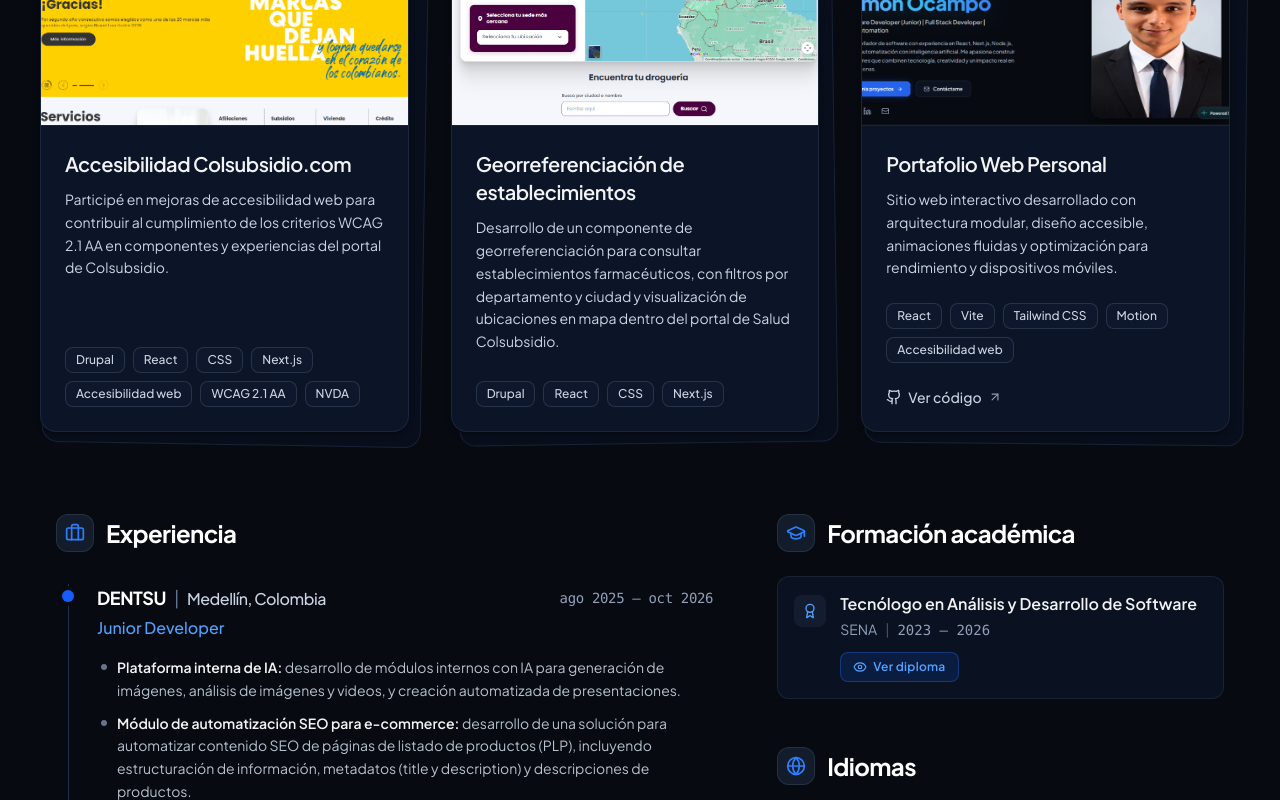
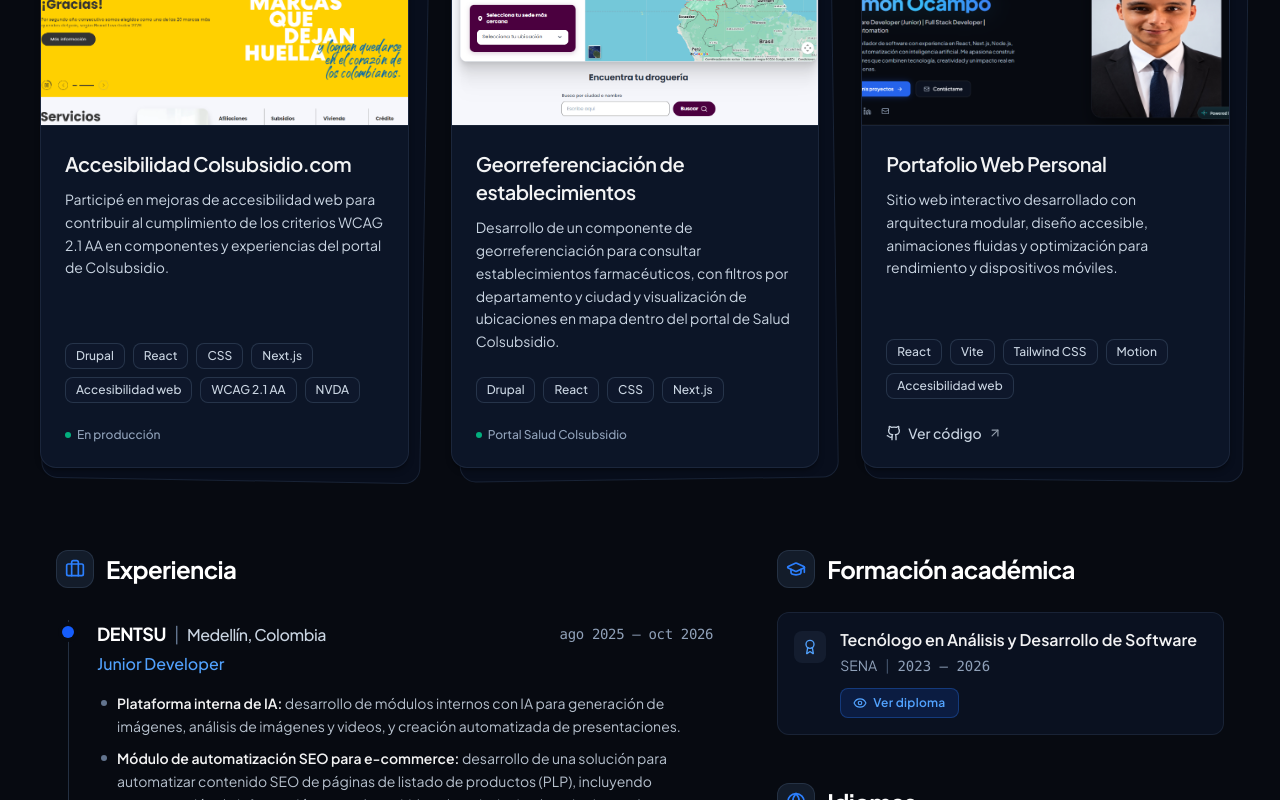
Before and after one commit to simon-ocampo1123/simon-ocampo-portfolio, a React (Vite) app: page / in a window 1280 px wide. Shown: the part 1100-1900 px from the top of the page. Built offline with nearby package versions, Linux system fonts and the light colour scheme.

Commit message:
feat: hacer ProjectCard y FeaturedProjects 100% dinámicos según datos del proyecto

```diff
--- a/src/components/molecules/ProjectCard/ProjectCard.jsx
+++ b/src/components/molecules/ProjectCard/ProjectCard.jsx
@@ -28,10 +28,10 @@ export function ProjectCard({ project, index = 0 }) {
     technologies = [],
     liveUrl,
     repositoryUrl,
+    availability,
   } = project
 
   const variation = CARD_VARIATIONS[index % CARD_VARIATIONS.length] || CARD_VARIATIONS[0]
-  const isColsubsidio = id.includes('colsubsidio')
 
   return (
     <div className="relative group/card h-full pr-2.5 pb-2.5">
@@ -55,7 +55,7 @@ export function ProjectCard({ project, index = 0 }) {
                 <Globe className="w-5 h-5 text-slate-400" aria-hidden="true" />
               </div>
               <span className="text-xs font-medium text-slate-400 tracking-wide">
-                {isColsubsidio ? 'Colsubsidio' : title}
+                {availability || title}
               </span>
             </div>
           )}
@@ -89,7 +89,7 @@ export function ProjectCard({ project, index = 0 }) {
             </ul>
           )}
 
-          {(liveUrl || repositoryUrl) && (
+          {(liveUrl || repositoryUrl || availability) && (
             <div className="pt-2 flex items-center gap-4 flex-wrap">
               {liveUrl && (
                 <a
@@ -123,6 +123,13 @@ export function ProjectCard({ project, index = 0 }) {
                   />
                 </a>
               )}
+
+              {!liveUrl && !repositoryUrl && availability && (
+                <span className="inline-flex items-center gap-1.5 text-xs text-slate-400 font-medium select-none">
+                  <span className="w-1.5 h-1.5 rounded-full bg-emerald-400/80" aria-hidden="true" />
+                  <span>{availability}</span>
+                </span>
+              )}
             </div>
           )}
         </div>
--- a/src/components/organisms/FeaturedProjects/FeaturedProjects.jsx
+++ b/src/components/organisms/FeaturedProjects/FeaturedProjects.jsx
@@ -2,7 +2,13 @@ import { projectsData } from '../../../data/projects'
 import { ProjectCard } from '../../molecules/ProjectCard/ProjectCard'
 
 export function FeaturedProjects({ viewAllHref = null }) {
-  const isTwoProjects = projectsData.length === 2
+  const projectCount = projectsData.length
+  const gridClasses =
+    projectCount === 1
+      ? 'grid grid-cols-1 max-w-[480px] mx-auto gap-6'
+      : projectCount === 2
+        ? 'grid grid-cols-1 md:grid-cols-2 gap-6 lg:gap-8 max-w-[960px] mx-auto'
+        : 'grid grid-cols-1 md:grid-cols-2 lg:grid-cols-3 gap-6 lg:gap-8'
 
   return (
     <section
@@ -30,13 +36,7 @@ export function FeaturedProjects({ viewAllHref = null }) {
         )}
       </div>
 
-      <div
-        className={
-          isTwoProjects
-            ? 'grid grid-cols-1 md:grid-cols-2 gap-6 lg:gap-8 max-w-[960px] mx-auto'
-            : 'grid grid-cols-1 md:grid-cols-2 lg:grid-cols-3 gap-6 lg:gap-8'
-        }
-      >
+      <div className={gridClasses}>
         {projectsData.map((project, index) => (
           <ProjectCard key={project.id} project={project} index={index} />
         ))}
```
